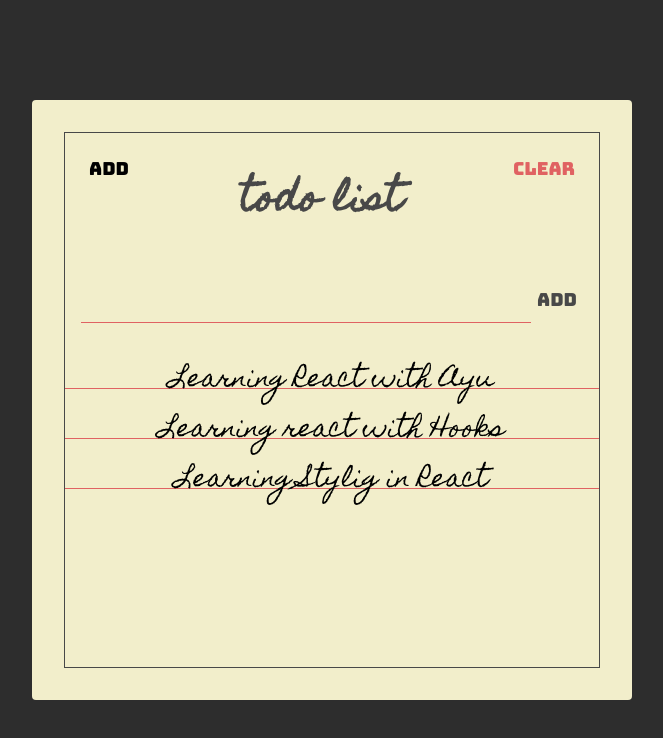
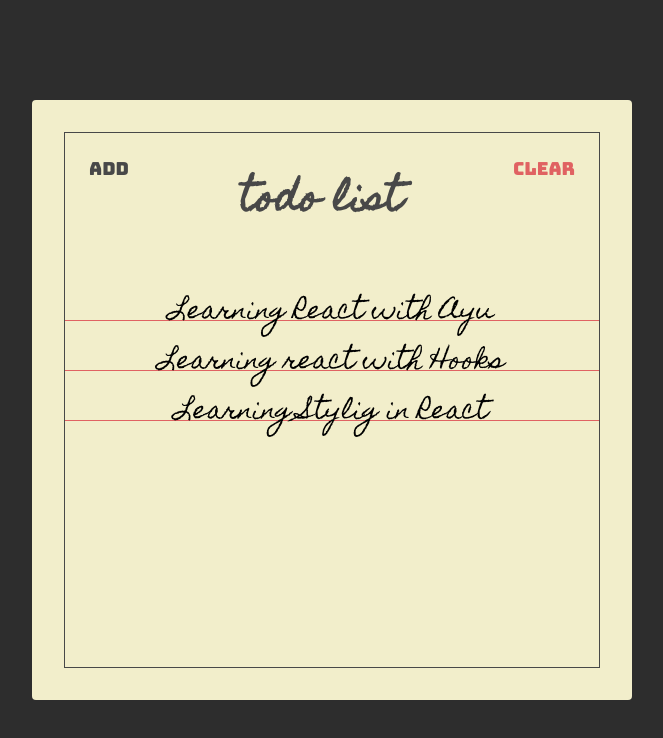
Before and after one commit to agengayuu/react-todolist, a React (Create React App) app: page / in a window 1280 px wide. Shown: the top 738 px of the page, without its empty margins (308-971 px from the left). Built offline with nearby package versions, Linux system fonts and the light colour scheme.

Commit message:
Conditional Renderin

```diff
--- a/src/components/Header.jsx
+++ b/src/components/Header.jsx
@@ -1,13 +1,20 @@
 import React from "react";
+import PropTypes from "prop-types";
 
-const Header = () => {
+const Header = ({ showAddToggle, showAdd }) => {
   return (
     <section className="header">
-      <button className="header-btn">Add</button>
+      <button className="header-btn main-black-color" onClick={showAddToggle}>
+        {showAdd ? "Finish" : "Add"}
+      </button>
       <h1 className="header-title">Todo List</h1>
       <button className="header-btn main-red-color">Clear</button>
     </section>
   );
 };
+Header.propTypes = {
+  showAddToggle: PropTypes.func.isRequired,
+  showAdd: PropTypes.bool.isRequired
+};
 
 export default Header;
--- a/src/components/TodoForm.jsx
+++ b/src/components/TodoForm.jsx
@@ -1,7 +1,7 @@
 import React, { useState } from "react";
 import PropTypes from "prop-types";
 
-const TodoForm = ({ addTodo }) => {
+const TodoForm = ({ addTodo, showAdd }) => {
   const [value, setValue] = useState("");
 
   const handleFormSubmit = (e) => {
@@ -12,11 +12,17 @@ const TodoForm = ({ addTodo }) => {
       return;
     }
 
+    if (value.length > 40) {
+      alert("Please create a shorter todo text");
+      setValue("");
+      return;
+    }
+
     addTodo(value);
-    alert(value);
     setValue("");
   };
 
+  if (showAdd) {
     return (
       <section className="add">
         <form className="add-form" onSubmit={handleFormSubmit}>
@@ -30,9 +36,14 @@ const TodoForm = ({ addTodo }) => {
         </form>
       </section>
     );
+  } else {
+    return null;
+  }
 };
 
 TodoForm.propTypes = {
-  addTodo: PropTypes.func.isRequired
+  addTodo: PropTypes.func.isRequired,
+  showAdd: PropTypes.bool.isRequired
 };
+
 export default TodoForm;
--- a/src/pages/TodoList.jsx
+++ b/src/pages/TodoList.jsx
@@ -12,16 +12,19 @@ const TodoList = () => {
     { text: "Learning Stylig in React" }
   ]);
 
+  const [showAdd, setShowAdd] = useState(false);
+
   const addTodo = (value) => {
     const addedTodo = [...todos, { text: value }];
 
     setTodos(addedTodo);
   };
+  const showAddToggle = () => setShowAdd(!showAdd);
 
   return (
     <Paper>
-      <Header />
-      <TodoForm addTodo={addTodo} />
+      <Header showAddToggle={showAddToggle} showAdd={showAdd} />
+      <TodoForm addTodo={addTodo} showAdd={showAdd} />
       <Todos todos={todos} />
     </Paper>
   );
```
Lines whose indentation alone changed are shown as unchanged.
